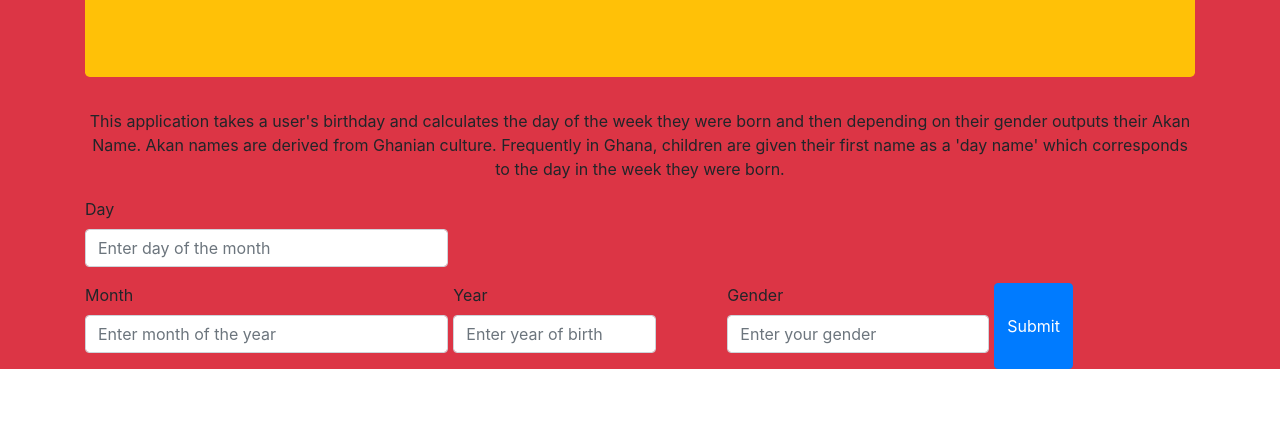
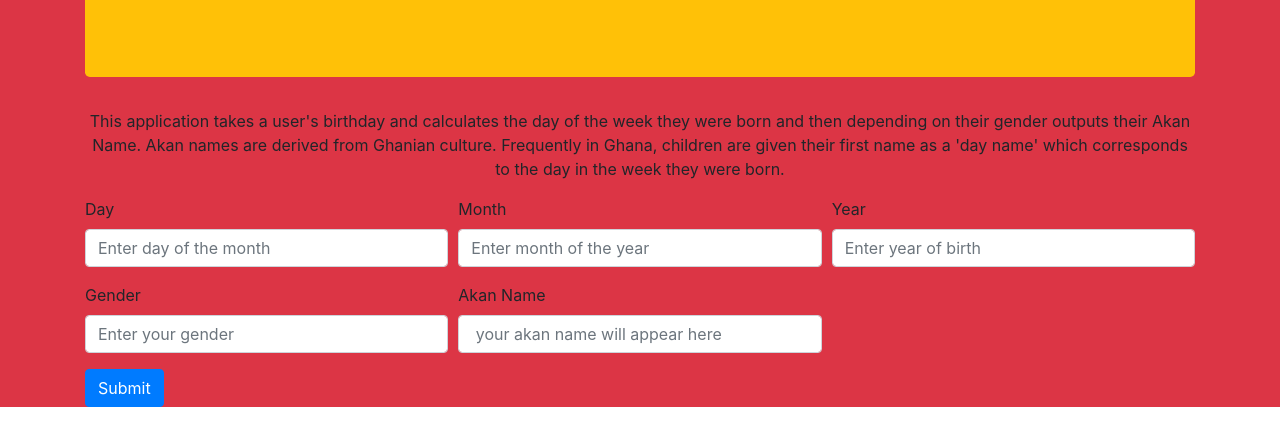
Before and after one commit to enochmaonga/Akan_names, a plain HTML site: page Akanbirtdays.html in a window 1280 px wide. Shown: the part 147-592 px from the top of the page. Drawn offline with Linux system fonts and the light colour scheme; files that its build step writes are made by us from their sources; files whose address does not match are found by name.

Commit message:
realigning the forms

```diff
--- a/Akanbirtdays.html
+++ b/Akanbirtdays.html
@@ -20,24 +20,27 @@
             <label for="validationCustom01">Day</label>
             <input type="text" class="form-control" id="day of the month 0,1,...31" aria-describedby="dateHelp" placeholder="Enter day of the month">
         </div>
-</div>
-<div class="form-row">
     <div class="col-md-4 mb-3">
     <label for="validationCustom01">Month</label>
     <input type="text" class="form-control" id="month of the year 0,1,...12" aria-describedby="dateHelp" placeholder="Enter month of the year">
 </div>
-<div class="form-row">
-    <div class="col-md-9 mb-3">
+    <div class="col-md-4 mb-3">
     <label for="validationCustom01">Year</label>
     <input type="text" class="form-control" id="month of the year 0,1,...12" aria-describedby="dateHelp" placeholder="Enter year of birth">
 </div>
-    </div>
-    <div class="form-row">
-        <div class="col-md-9 mb-3">
+        <div class="col-md-4 mb-3">
         <label for="validationCustom01">Gender</label>
         <input type="text" class="form-control" id="month of the year 0,1,...12" aria-describedby="dateHelp" placeholder="Enter your gender">
     </div>
-    <button class="btn btn-primary" type="submit">Submit</button>
+        <div class="col-md-4 mb-3">
+        <label for="validationCustom01">Akan Name</label>
+        <input type="text" class="form-control" id="day of the month 0,1,...31" aria-describedby="dateHelp" placeholder=" your akan name will appear here">
+    </div>
+    </div>
+    <div>   <button class="btn btn-primary" type="submit">Submit</button>
+    </div>
+
         </form>
+    </div>
     </body>
 </html>
```
Lines whose indentation alone changed are shown as unchanged.
